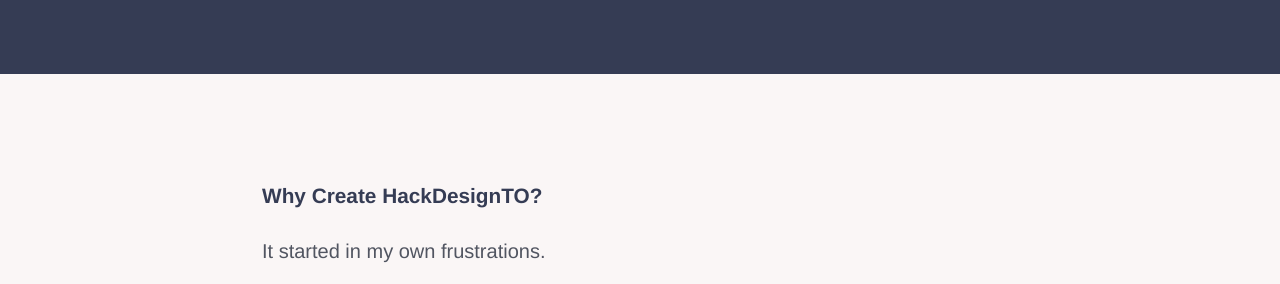
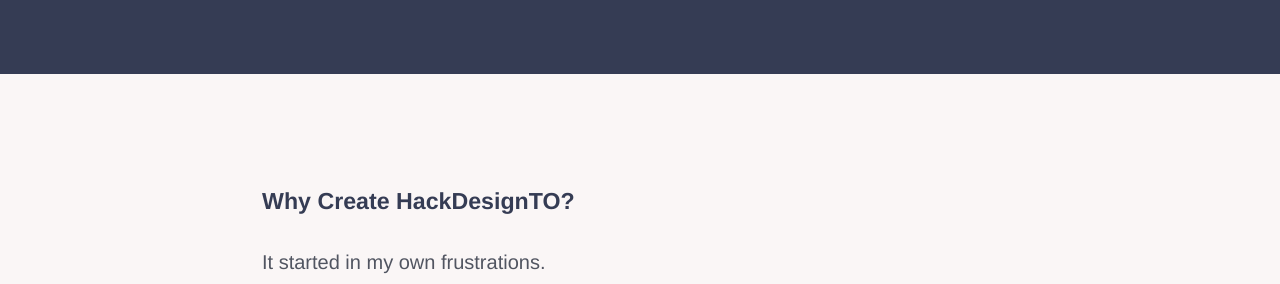
Before and after one commit to ahmadkadhim/hackdesignto, a website: page public/index.html in a window 1280 px wide. Shown: the part 662-946 px from the top of the page. Drawn offline with nearby package versions, Linux system fonts and the light colour scheme; a script that the page names is missing.

Commit message:
Larger essay headers on medium size

```diff
--- a/public/stylesheets/scss/medium.scss
+++ b/public/stylesheets/scss/medium.scss
@@ -44,6 +44,10 @@
     margin-bottom: .75em;
   }
 
+  h4 {
+    font-size: 1.45em;
+  }
+
   p {
     font-size: $base-font-size * 1.25;
     max-width: 36em;
```
Also changed, not shown: public/stylesheets/css/style.css.
